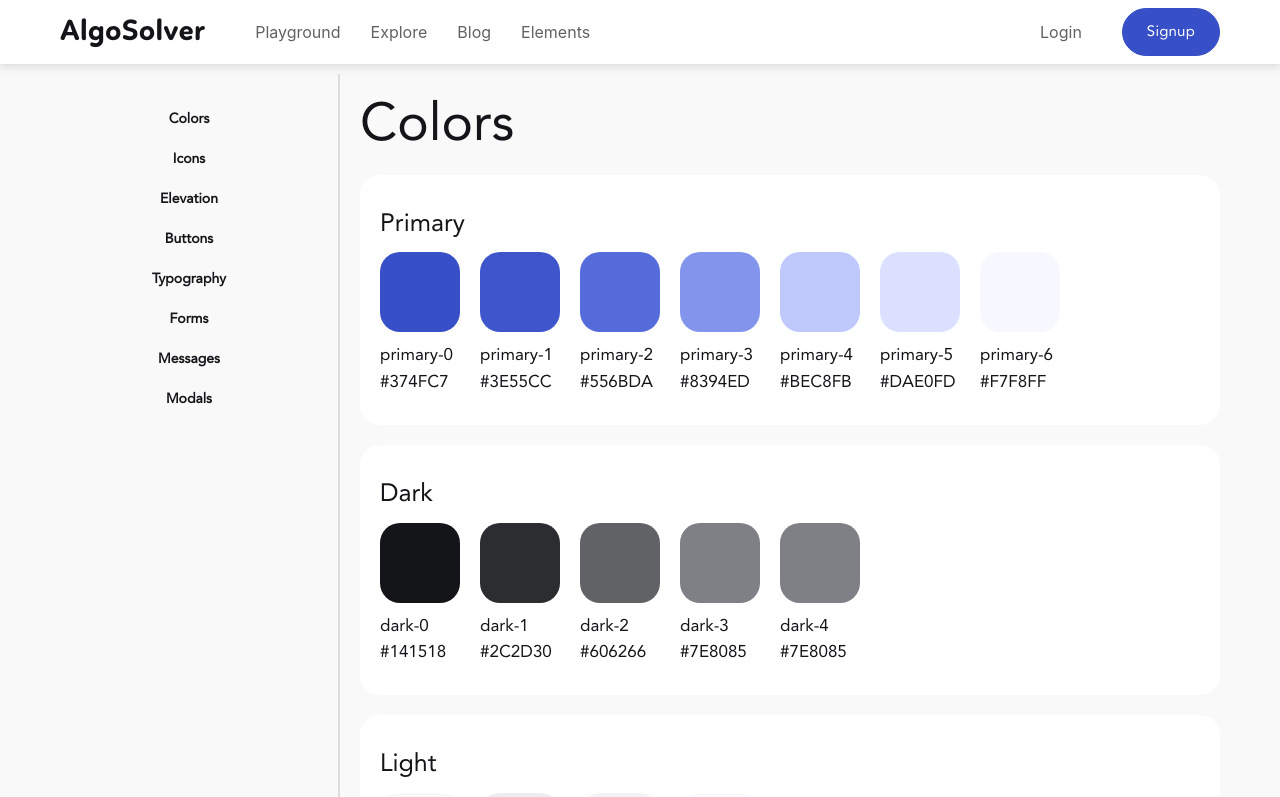
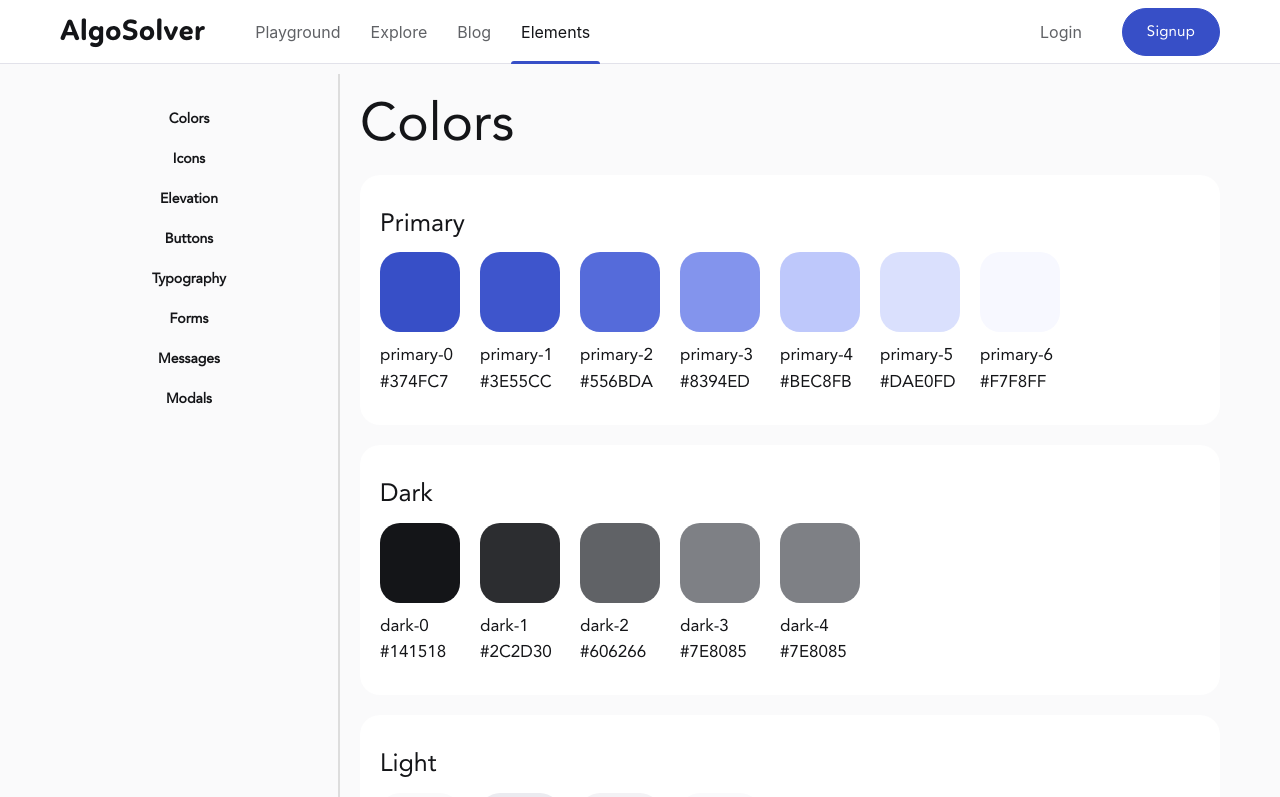
Before and after one commit to AlgoSolver/client, a React (Create React App) app: page /elements/colors in a window 1280 px wide. Shown: the top 797 px of the page. Built offline with nearby package versions, Linux system fonts and the light colour scheme; no server answers.

Commit message:
edit header

```diff
--- a/src/components/navbar/index.jsx
+++ b/src/components/navbar/index.jsx
@@ -1,5 +1,5 @@
 import styled from "styled-components";
-import { Link } from "react-router-dom";
+import { NavLink } from "react-router-dom";
 import Button from "../button/";
 import { useMediaQuery } from "react-responsive";
 import { useState } from "react";
@@ -49,9 +49,9 @@ const RenderAuth = ({ menu = "menu", close = () => {} }) => {
       <>
         {" "}
         <li className={`${menu}__item`}>
-          <Link onClick={close} to="/profile" className={`${menu}__link`}>
+          <NavLink activeClassName="active" onClick={close} to="/profile" className={`${menu}__link`}>
             {data.username}
-          </Link>
+          </NavLink>
         </li>
         <li className={`${menu}__item`}>
           <Logout />
@@ -63,12 +63,12 @@ const RenderAuth = ({ menu = "menu", close = () => {} }) => {
     return (
       <>
         <li className="nav__item">
-          <Link onClick={close} to="/accounts/login" className="nav__link">
+          <NavLink activeClassName="active" onClick={close} to="/accounts/login" className="nav__link">
             Login
-          </Link>
+          </NavLink>
         </li>
         <li className="nav__item">
-          <Link onClick={close} to="/accounts/signup">
+          <NavLink activeClassName="active" onClick={close} to="/accounts/signup">
             <Button
               big
               circle
@@ -81,7 +81,7 @@ const RenderAuth = ({ menu = "menu", close = () => {} }) => {
             >
               Signup
             </Button>
-          </Link>
+          </NavLink>
         </li>
       </>
     );
@@ -89,21 +89,21 @@ const RenderAuth = ({ menu = "menu", close = () => {} }) => {
     return (
       <>
         <li className="menu__item">
-          <Link onClick={close} to="/accounts/login" className="menu__link">
+          <NavLink activeClassName="active" onClick={close} to="/accounts/login" className="menu__link">
             login
-          </Link>
+          </NavLink>
         </li>
         <li className="menu__item">
-          <Link onClick={close} to="/accounts/signup" className="menu__link">
+          <NavLink activeClassName="active" onClick={close} to="/accounts/signup" className="menu__link">
             signup
-          </Link>
+          </NavLink>
         </li>
       </>
     );
 };
 const NavbarContainer = styled(motion.nav)`
   background: ${({ theme }) => theme.colors.light[4]};
-  box-shadow: ${({ theme }) => theme.elevation[4].shadow};
+  box-shadow: ${({ theme }) => theme.elevation[8].shadow};
   .wrapper {
     display: flex;
     align-items: center;
@@ -122,15 +122,22 @@ const NavbarContainer = styled(motion.nav)`
       display: flex;
       align-items: center;
       justify-content: space-between;
+      height: 100%;
     }
     &__list {
       list-style-type: none;
       display: flex;
       align-items: center;
+      height: 100%;
       &.list1 {
         flex: 1;
         justify-content: flex-start;
       }
+    }
+    &__item{
+      height: 100%;
+      display: flex;
+      align-items: center;
     }
     &__item:not(:last-child) {
       margin-right: 1rem;
@@ -141,7 +148,30 @@ const NavbarContainer = styled(motion.nav)`
       text-transform: capitalize;
       color: ${({ theme }) => theme.colors.dark[2]};
       transition: background 0.2s ease, color 0.2s ease;
-      border-radius: 1rem;
+      display: flex;
+      align-items: center;
+      justify-content: center;
+      height: 100%;
+      position: relative;
+      &::before{
+        content: "";
+        position: absolute;
+        left: 0;
+        right: 0;
+        bottom: 0;
+        height: 0;
+        background: ${({ theme }) => theme.colors.primary[0]};;
+        border-radius: .3rem .3rem 0 0;
+        -webkit-transition: height .25s;
+        -o-transition: height .25s;
+        transition: height .25s;
+      }
+      &.active{
+        color: ${({ theme }) => theme.colors.dark[0]};
+        &::before {
+              height: .3rem;
+          }
+      }
       &:hover {
         color: ${({ theme }) => theme.colors.dark[0]};
       }
@@ -259,9 +289,9 @@ export const AccountsNav = () => {
     <AccountNavContainer>
       <div className="wrapper">
         <div>
-          <Link className="nav__brand" to="/">
+          <NavLink activeClassName="active" className="nav__brand" to="/">
             AlgoSolver
-          </Link>
+          </NavLink>
         </div>
       </div>
     </AccountNavContainer>
@@ -276,7 +306,7 @@ const Navbar = ({ close }) => {
     >
       <div className="wrapper">
         <div className="nav__brand">
-          <Link to="/">AlgoSolver</Link>
+          <NavLink activeClassName="active" to="/">AlgoSolver</NavLink>
         </div>
         {isBigPhone ? (
           <NavMenu />
@@ -284,24 +314,24 @@ const Navbar = ({ close }) => {
           <div className="nav__links">
             <ul className="nav__list list1">
               <li className="nav__item">
-                <Link to="/playground" className="nav__link">
+                <NavLink activeClassName="active" to="/playground" className="nav__link">
                   playground
-                </Link>
+                </NavLink>
               </li>
               <li className="nav__item">
-                <Link to="/explore" className="nav__link">
+                <NavLink activeClassName="active" to="/explore" className="nav__link">
                   explore
-                </Link>
+                </NavLink>
               </li>
               <li className="nav__item">
-                <Link to="/blog" className="nav__link">
+                <NavLink activeClassName="active" to="/blog" className="nav__link">
                   Blog
-                </Link>
+                </NavLink>
               </li>
               <li className="nav__item">
-                <Link to="/elements" className="nav__link">
+                <NavLink activeClassName="active" to="/elements" className="nav__link">
                   elements
-                </Link>
+                </NavLink>
               </li>
             </ul>
             <ul className="nav__list">
@@ -348,28 +378,28 @@ const NavMenu = () => {
               <div className="menu__body">
                 <ul className="menu__list list1">
                   <li className="menu__item">
-                    <Link
+                    <NavLink activeClassName="active"
                       onClick={close}
                       to="/playground"
                       className="menu__link"
                     >
                       playground
-                    </Link>
+                    </NavLink>
                   </li>
                   <li className="menu__item">
-                    <Link onClick={close} to="/explore" className="menu__link">
+                    <NavLink activeClassName="active" onClick={close} to="/explore" className="menu__link">
                       explore
-                    </Link>
+                    </NavLink>
                   </li>
                   <li className="menu__item">
-                    <Link onClick={close} to="/blog" className="menu__link">
+                    <NavLink activeClassName="active" onClick={close} to="/blog" className="menu__link">
                       Blog
-                    </Link>
+                    </NavLink>
                   </li>
                   <li className="menu__item">
-                    <Link onClick={close} to="/elements" className="menu__link">
+                    <NavLink activeClassName="active" onClick={close} to="/elements" className="menu__link">
                       elements
-                    </Link>
+                    </NavLink>
                   </li>
                 </ul>
                 <ul className="menu__list">
--- a/src/utils/theme.js
+++ b/src/utils/theme.js
@@ -17,7 +17,7 @@ export const theme = {
 
     dark: ["#141518", "#2C2D30", "#606266", "#7E8085", "#7E8085"],
     gray:["#9FA1A6","#BABDC2","#D5D7DB",'#E8EAED','#F8F9FA'],
-    light: ["#f9f9f9", "#ebebf0", "#f3f2f5", "#fafafc", "#ffffff"],
+    light: ["#FAFAFB", "#ebebf0", "#f3f2f5", "#fafafc", "#ffffff"],
     blue: ["#004FC4", "#0063F7", "#5B8DEF", "#9DBFF9", "#E5F0FF"],
 
   },
@@ -30,6 +30,7 @@ export const theme = {
     "linear-gradient(147.14deg, #FF3B3B 6.95%, #6600CC 93.05%)",
     "linear-gradient(147.14deg, #73DFE7 6.95%, #0063F7 93.05%)",
     "linear-gradient(145.51deg, #AC5DD9 7.21%, #004FC4 94.47%)",
+
   ],
   elevation: [
     {
@@ -71,6 +72,12 @@ export const theme = {
         "0px 2px 8px rgba(40, 41, 61, 0.08), 0px 20px 32px rgba(96, 97, 112, 0.24)",
       desc: "06 Modals, Dialogue",
     },
+    {
+      shadow:
+        "inset 0px -1px 0px #e2e2ea",
+      desc: "07 bottom navbar",
+    },
+
   ],
   breakpoints: {
     phone: "max-width: 37.5em", // 600px
```
Also changed, not shown: 1 other file (tests, documents, lock files or other folders).
